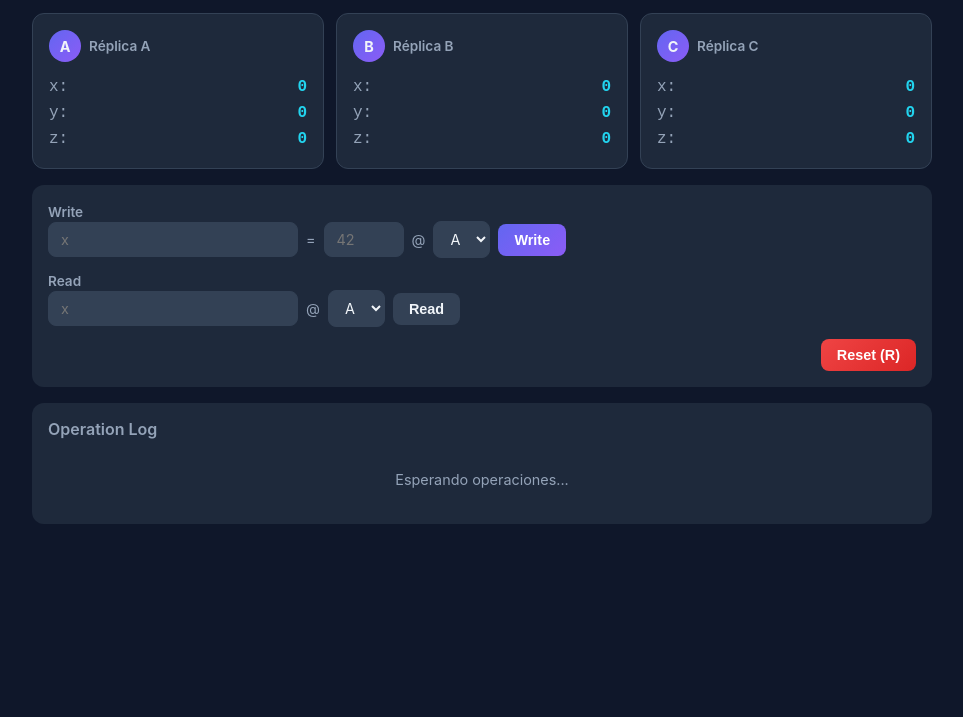
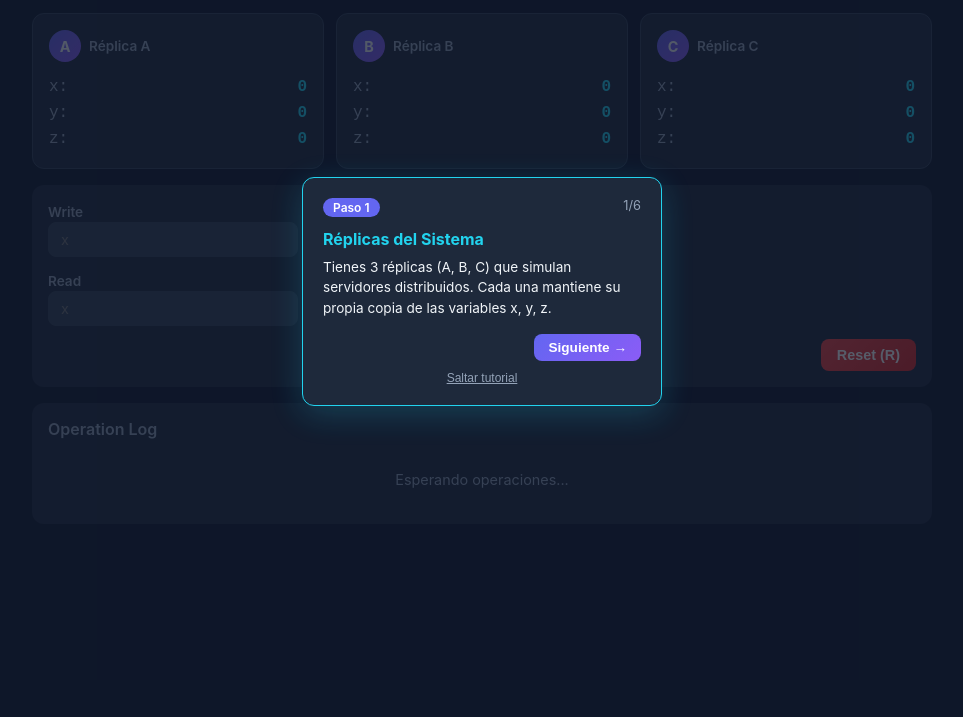
Before and after one commit to ivangdev/consistencia-simulador, a website with bundled scripts: page index.html in a window 1280 px wide. Shown: the part 83-800 px from the top of the page, without its empty margins (158-1121 px from the left). Built offline with nearby package versions, Linux system fonts and the light colour scheme.

Commit message:
feat: interactive tutorial with 6-step walkthrough + help button

```diff
--- a/css/style.css
+++ b/css/style.css
@@ -176,3 +176,116 @@ body {
 .log-result { color: var(--accent); }
 .log-stale { color: var(--warning); }
 .log-empty { color: var(--text-muted); text-align: center; padding: 20px; font-size: 0.9rem; }
+
+/* ── Tutorial ── */
+#tutorial-overlay {
+  position: fixed;
+  inset: 0;
+  background: rgba(15, 23, 42, 0.7);
+  z-index: 9998;
+}
+
+.tutorial-card {
+  position: fixed;
+  max-width: 360px;
+  background: var(--surface);
+  border: 1px solid var(--primary);
+  border-radius: var(--radius);
+  padding: 20px;
+  box-shadow: 0 8px 32px rgba(99, 102, 241, 0.3);
+  z-index: 9999;
+}
+
+.tutorial-card-bottom { border-color: var(--accent); box-shadow: 0 8px 32px rgba(34, 211, 238, 0.2); }
+.tutorial-card-top { border-color: var(--secondary); box-shadow: 0 8px 32px rgba(139, 92, 246, 0.2); }
+
+.tutorial-header {
+  display: flex;
+  justify-content: space-between;
+  margin-bottom: 12px;
+}
+
+.tutorial-step {
+  background: var(--primary);
+  color: white;
+  padding: 2px 10px;
+  border-radius: 20px;
+  font-size: 0.75rem;
+  font-weight: 600;
+}
+
+.tutorial-progress {
+  color: var(--text-muted);
+  font-size: 0.8rem;
+}
+
+.tutorial-title {
+  font-size: 1rem;
+  font-weight: 700;
+  color: var(--accent);
+  margin-bottom: 8px;
+}
+
+.tutorial-body {
+  font-size: 0.85rem;
+  color: var(--text);
+  line-height: 1.5;
+  margin-bottom: 16px;
+}
+
+.tutorial-actions {
+  display: flex;
+  gap: 8px;
+  justify-content: flex-end;
+}
+
+.tutorial-btn {
+  padding: 6px 14px;
+  border: none;
+  border-radius: var(--radius-sm);
+  font-size: 0.85rem;
+  font-weight: 600;
+  cursor: pointer;
+  transition: transform 0.1s;
+}
+
+.tutorial-btn:hover { transform: scale(1.03); }
+
+.tutorial-btn-next,
+.tutorial-btn-finish { background: linear-gradient(135deg, var(--primary), var(--secondary)); color: white; }
+
+.tutorial-btn-back { background: var(--surface-2); color: var(--text); }
+
+.tutorial-skip {
+  display: block;
+  margin-top: 10px;
+  background: none;
+  border: none;
+  color: var(--text-muted);
+  font-size: 0.75rem;
+  cursor: pointer;
+  text-decoration: underline;
+  margin-left: auto;
+  margin-right: auto;
+  width: 100%;
+}
+
+.tutorial-skip:hover { color: var(--text); }
+
+/* ── Help button ── */
+.btn-help {
+  background: var(--surface-2);
+  border: 1px solid var(--primary);
+  color: var(--accent);
+  border-radius: 50%;
+  width: 32px;
+  height: 32px;
+  display: flex;
+  align-items: center;
+  justify-content: center;
+  cursor: pointer;
+  font-size: 1rem;
+  transition: all 0.2s;
+}
+
+.btn-help:hover { background: var(--primary); color: white; }
--- a/index.html
+++ b/index.html
@@ -8,11 +8,12 @@
 </head>
 <body>
   <div class="app">
-    <header class="header">
+<header class="header">
       <div class="header-left">
         <h1 class="title">Simulador de Consistencia</h1>
       </div>
       <div class="header-right">
+        <button class="btn-help" id="btn-help" title="¿Cómo usar?">?</button>
         <label class="model-label">
           Modelo:
           <select id="model-select" class="model-select">
--- a/js/main.js
+++ b/js/main.js
@@ -5,6 +5,7 @@
 import { renderAll } from './render.js';
 import { setupEventListeners } from './events.js';
 import { resetState, getModel } from './state.js';
+import { startTutorial } from './tutorial.js';
 
 export function init() {
   resetState();
@@ -14,8 +15,24 @@ export function init() {
 
   renderAll();
   setupEventListeners();
+  setupTutorialHelp();
+
+  // Start interactive tutorial on first visit
+  startTutorial();
 
   console.log('Consistency Simulator initialized');
+}
+
+function setupTutorialHelp() {
+  const helpBtn = document.getElementById('btn-help');
+  if (helpBtn) {
+    helpBtn.addEventListener('click', () => {
+      import('./tutorial.js').then(m => {
+        m.resetTutorial();
+        m.startTutorial();
+      });
+    });
+  }
 }
 
 if (typeof document !== 'undefined') {
--- /dev/null
+++ b/js/tutorial.js
@@ -0,0 +1,178 @@
+/**
+ * tutorial.js — Interactive walkthrough
+ * Shows on first load, step by step.
+ */
+
+const TUTORIAL_KEY = 'consistencia-simulador-tutorial-v1';
+
+const STEPS = [
+  {
+    target: '.replicas-grid',
+    title: 'Réplicas del Sistema',
+    body: 'Tienes 3 réplicas (A, B, C) que simulan servidores distribuidos. Cada una mantiene su propia copia de las variables x, y, z.',
+    position: 'bottom',
+  },
+  {
+    target: '#write-replica',
+    title: 'Escribir un Valor',
+    body: 'Selecciona una variable (x, y o z), ingresa un valor, elige la réplica donde escribir, y presiona Write. Dependiendo del modelo, el valor se propagará a todas las réplicas o solo a una.',
+    position: 'bottom',
+  },
+  {
+    target: '#read-replica',
+    title: 'Leer un Valor',
+    body: 'Para leer, selecciona la variable y la réplica. El valor que leas puede estar "stale" (desactualizado) si las réplicas no están sincronizadas según el modelo chosen.',
+    position: 'top',
+  },
+  {
+    target: '#model-select',
+    title: 'Modelo de Consistencia',
+    body: '4 modelos disponibles:\n• Strict: Siempre lee el último valor escrito. Síncrono.\n• Sequential: Las operaciones respetan un orden global, pero pueden haber lecturas stale.\n• Causal: Mantiene orden causal, pero no garantiza orden total.\n• Eventual: Las escrituras se propagan eventualmente. Máxima、性能, pero puede haber lecturas stale.',
+    position: 'bottom',
+  },
+  {
+    target: '.log-panel',
+    title: 'Log de Operaciones',
+    body: 'Cada operación queda registrada aquí. Las entradas con ⚠️ "stale" indican que leíste un valor desactualizado según el modelo activo.',
+    position: 'top',
+  },
+  {
+    target: '#btn-reset',
+    title: 'Reset',
+    body: 'Limpia todas las operaciones y vuelve las 3 réplicas a su estado inicial (x=0, y=0, z=0). También puedes presionar la tecla R.',
+    position: 'top',
+  },
+];
+
+export function isTutorialDone() {
+  try {
+    return localStorage.getItem(TUTORIAL_KEY) === 'true';
+  } catch {
+    return false;
+  }
+}
+
+export function completeTutorial() {
+  try {
+    localStorage.setItem(TUTORIAL_KEY, 'true');
+  } catch {}
+}
+
+let currentStep = 0;
+
+export function startTutorial() {
+  if (isTutorialDone()) return;
+  currentStep = 0;
+  renderTutorialStep();
+}
+
+export function resetTutorial() {
+  currentStep = 0;
+  completeTutorial();
+  hideTutorial();
+}
+
+function renderTutorialStep() {
+  removeExisting();
+
+  const step = STEPS[currentStep];
+  const targetEl = document.querySelector(step.target);
+  if (!targetEl) {
+    // Element not found, skip to next
+    currentStep++;
+    if (currentStep < STEPS.length) {
+      setTimeout(renderTutorialStep, 100);
+    } else {
+      hideTutorial();
+    }
+    return;
+  }
+
+  const tooltip = buildTooltip(step, currentStep);
+  document.body.appendChild(tooltip);
+  positionTooltip(tooltip, targetEl, step.position);
+}
+
+function buildTooltip(step, idx) {
+  const div = document.createElement('div');
+  div.id = 'tutorial-overlay';
+
+  const progress = `${idx + 1}/${STEPS.length}`;
+
+  div.innerHTML = `
+    <div class="tutorial-card">
+      <div class="tutorial-header">
+        <span class="tutorial-step">Paso ${idx + 1}</span>
+        <span class="tutorial-progress">${progress}</span>
+      </div>
+      <h3 class="tutorial-title">${step.title}</h3>
+      <p class="tutorial-body">${step.body.replace(/\n/g, '<br>')}</p>
+      <div class="tutorial-actions">
+        ${idx > 0 ? '<button class="tutorial-btn tutorial-btn-back" id="tut-prev">← Atrás</button>' : ''}
+        ${idx < STEPS.length - 1
+          ? '<button class="tutorial-btn tutorial-btn-next" id="tut-next">Siguiente →</button>'
+          : '<button class="tutorial-btn tutorial-btn-finish" id="tut-finish">¡Entendido!</button>'}
+      </div>
+      <button class="tutorial-skip" id="tut-skip">Saltar tutorial</button>
+    </div>
+  `;
+
+  div.querySelector('#tut-next')?.addEventListener('click', () => {
+    currentStep++;
+    renderTutorialStep();
+  });
+
+  div.querySelector('#tut-prev')?.addEventListener('click', () => {
+    currentStep--;
+    renderTutorialStep();
+  });
+
+  div.querySelector('#tut-finish')?.addEventListener('click', () => {
+    completeTutorial();
+    hideTutorial();
+  });
+
+  div.querySelector('#tut-skip')?.addEventListener('click', () => {
+    completeTutorial();
+    hideTutorial();
+  });
+
+  return div;
+}
+
+function positionTooltip(tooltip, targetEl, position) {
+  const rect = targetEl.getBoundingClientRect();
+  const card = tooltip.querySelector('.tutorial-card');
+
+  card.className = `tutorial-card tutorial-card-${position}`;
+
+  requestAnimationFrame(() => {
+    const cardRect = card.getBoundingClientRect();
+    let top, left;
+
+    if (position === 'bottom') {
+      top = rect.bottom + 8 + window.scrollY;
+      left = rect.left + (rect.width / 2) - (cardRect.width / 2);
+    } else {
+      top = rect.top - cardRect.height - 8 + window.scrollY;
+      left = rect.left + (rect.width / 2) - (cardRect.width / 2);
+    }
+
+    // Clamp to viewport
+    left = Math.max(8, Math.min(left, window.innerWidth - cardRect.width - 8));
+
+    card.style.position = 'absolute';
+    card.style.top = `${top}px`;
+    card.style.left = `${left}px`;
+    card.style.zIndex = '9999';
+  });
+}
+
+function removeExisting() {
+  const existing = document.getElementById('tutorial-overlay');
+  if (existing) existing.remove();
+}
+
+function hideTutorial() {
+  removeExisting();
+}
```
